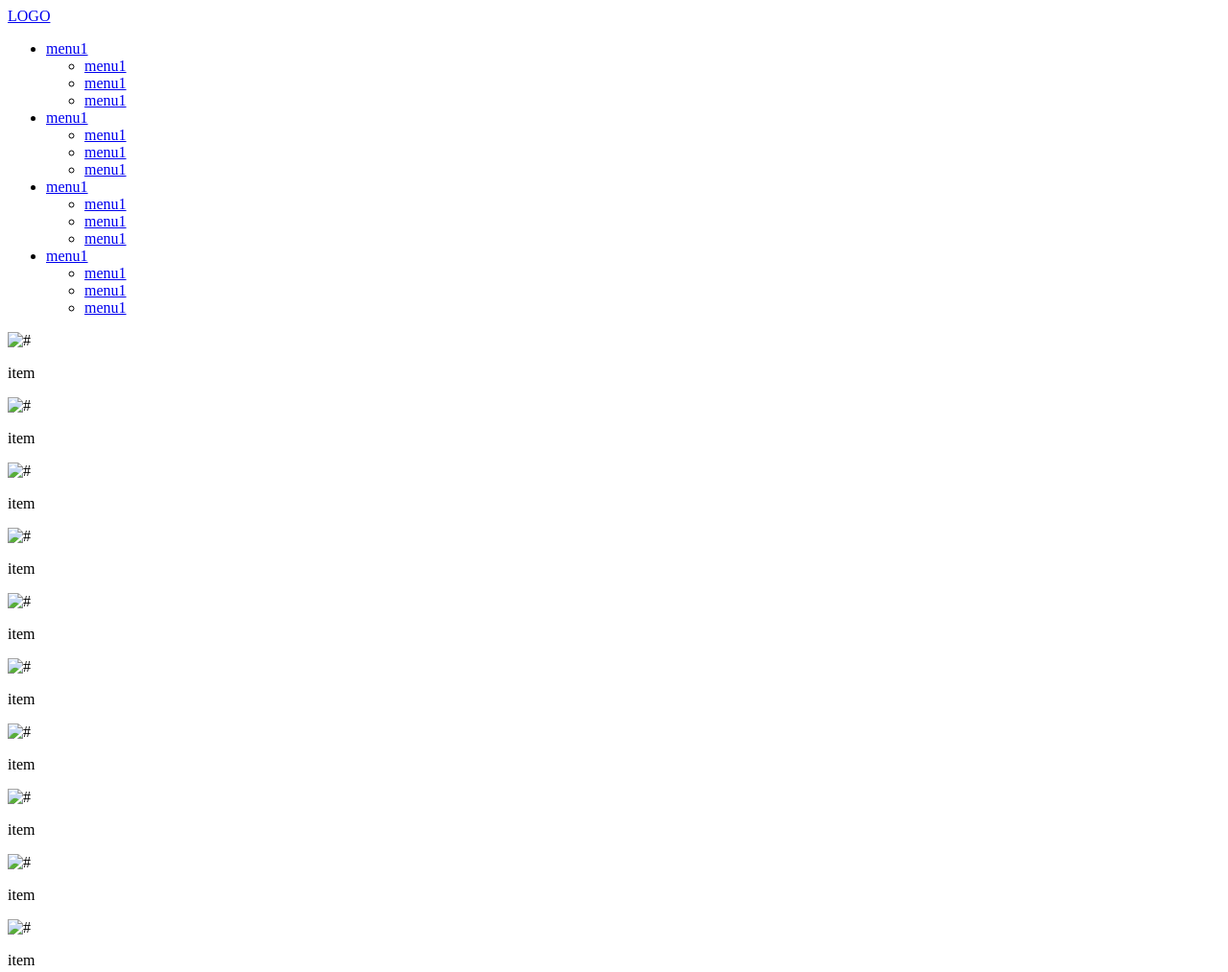
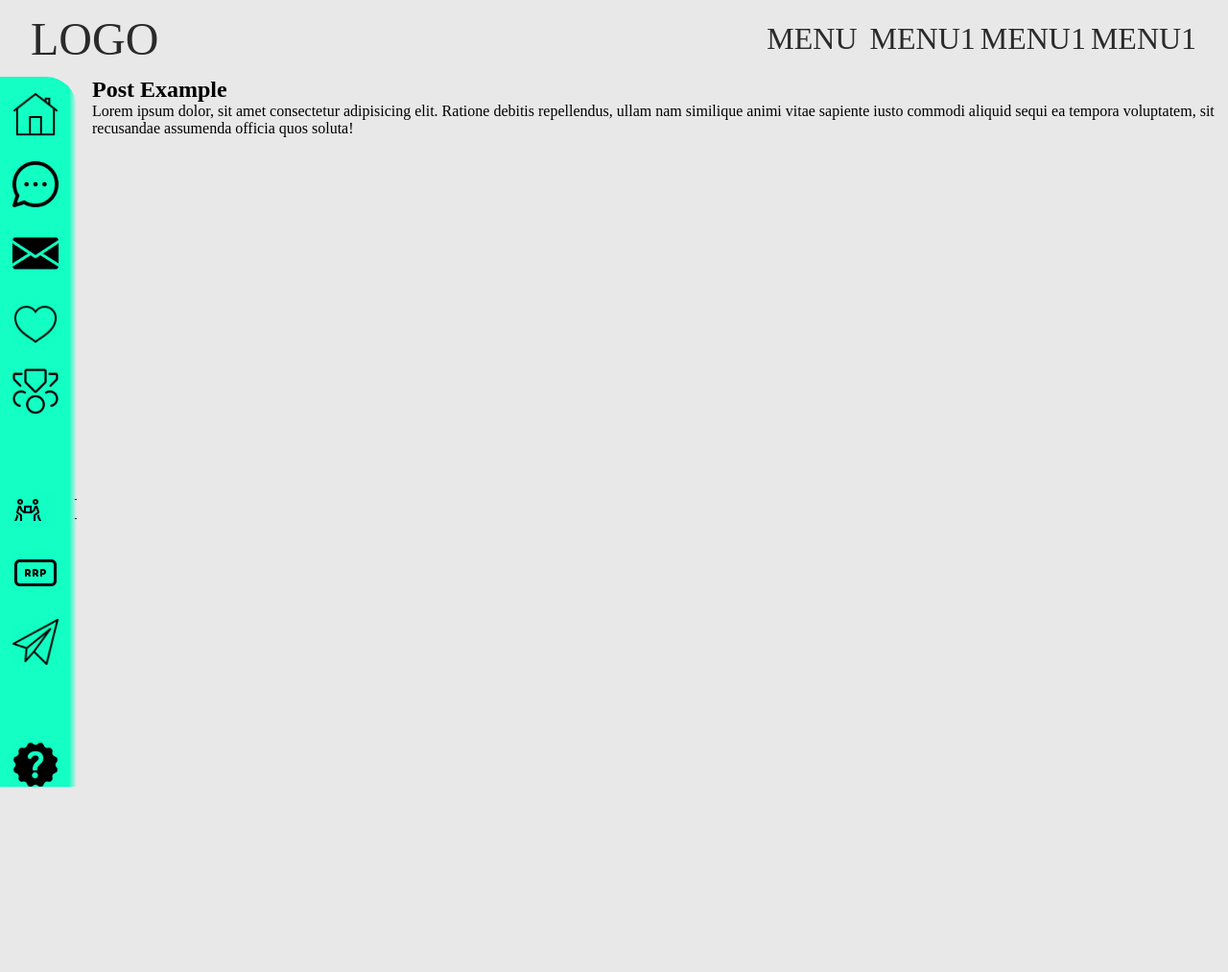
Before and after one commit to Estarlin21/project-desing, a plain HTML site: page desing-6/index.html in a window 1280 px wide. Shown: the whole page at 96% size. After the commit the page ends 820 px from the top, so only its background shows below. Drawn offline with Linux system fonts and the light colour scheme.

Commit message:
add menu, lateral-menu and the first content in desing 6(blog)

```diff
--- /dev/null
+++ b/desing-6/css/style.css
@@ -0,0 +1,167 @@
+:root {
+    --textColor: #2a2a2a;
+    --bgColor: #e8e8e8;
+    --prymary: #1AFF12;
+    --secondary: #952BFF;
+    --danger: #FF5824;
+    --extra: #FDFF05;
+    --complementary: #13FFC3;
+}
+
+@property --color {
+    syntax: '<color>';
+    initial-value: #13FFC3;
+    inherits: false;
+}
+
+* {
+    border: 0;
+    margin: 0;
+    padding: 0;
+    box-sizing: border-box;
+
+}
+
+body {
+    background-color: var(--bgColor);
+}
+
+/*Header*/
+header {
+    display: flex;
+    width: 100vw;
+    justify-content: space-between;
+    padding: .5rem 2rem;
+}
+
+.logo {
+    display: grid;
+    place-items: center;
+}
+
+.logo a {
+    font-size: 3rem;
+    text-decoration: none;
+    color: var(--textColor);
+}
+
+.nav>ul {
+    height: 4rem;
+    display: flex;
+    align-items: center;
+    vertical-align: middle;
+    justify-content: space-around;
+    gap: .2rem;
+}
+
+
+.nav li {
+    list-style: none;
+    display: block;
+    width: 7rem;
+    height: 2.5rem;
+}
+
+.nav a {
+    text-transform: uppercase;
+    text-decoration: none;
+    display: grid;
+    font-size: 2rem;
+    place-items: center;
+    color: var(--textColor);
+    width: 100%;
+    height: 100%;
+    transition: color 1s;
+}
+
+.nav>ul>li>a{
+    border-radius: 1rem 1rem 0 0;
+}
+
+.nav li ul li:last-child a{
+    border-radius: 0 0 1rem 1rem;
+}
+
+.nav>ul>li {
+    position: relative;
+    background-color: var(--bgColor);
+}
+
+.nav li>ul {
+    top: 0;
+    margin-top: 2rem;
+    padding-top: 1rem;
+    gap: .5rem;
+    display: flex;
+    flex-direction: column;
+    opacity: 0;
+    z-index: -10;
+    position: absolute;
+    transition: opacity 1s;
+}
+
+.nav ul li:hover ul {
+    opacity: 1;
+    z-index: 0;
+}
+
+.nav a:hover{
+    color: #1AFF12;
+}
+
+
+/*content container*/
+.content-container {
+    margin-left: 6rem;
+}
+
+/*Lateral*/
+.lateral {
+    border-top-right-radius: 2rem;
+    padding-top: 1rem;
+    padding-left: .8rem;
+    overflow-x: hidden;
+    height: calc(100vh - 60px);
+    background: linear-gradient(90deg,
+            var(--complementary) 90%,
+            transparent);
+    transition: 1s;
+    display: flex;
+    flex-direction: column;
+    gap: 5rem;
+    position: absolute;
+    left: 0;
+    width: 5rem;
+}
+
+.lateral section {
+    display: flex;
+    flex-direction: column;
+    gap: 1.5rem;
+}
+
+.lateral img {
+    width: 3rem;
+}
+
+.lateral a {
+    text-decoration: none;
+    color: var(--textColor);
+    display: flex;
+    gap: 2rem;
+    place-items: center;
+    font-size: 2rem;
+    transition: linear --color .8s;
+    background: linear-gradient(90deg,
+            transparent,
+            var(--color) 10%,
+            transparent 70%);
+}
+
+.lateral a:hover {
+    --color: var(--prymary);
+}
+
+.lateral:hover {
+    width: 20vw;
+}
--- a/desing-6/index.html
+++ b/desing-6/index.html
@@ -4,6 +4,7 @@
 <head>
     <meta charset="UTF-8">
     <meta http-equiv="X-UA-Compatible" content="IE=edge">
+    <link rel="stylesheet" href="css/style.css">
     <meta name="viewport" content="width=device-width, initial-scale=1.0">
     <title>Blog</title>
 </head>
@@ -15,7 +16,7 @@
         </div>
         <nav class="nav">
             <ul>
-                <li><a href="#">menu1</a>
+                <li><a href="#">menu</a>
                     <ul>
                         <li><a href="#">menu1</a></li>
                         <li><a href="#">menu1</a></li>
@@ -53,61 +54,65 @@
 
         <div class="lateral">
             <section>
-                <div>
-                    <img src="" alt="#">
-                    <p>item</p>
-                </div>
-                <div>
-                    <img src="" alt="#">
-                    <p>item</p>
-                </div>
-                <div>
-                    <img src="" alt="#">
-                    <p>item</p>
-                </div>
-                <div>
-                    <img src="" alt="#">
-                    <p>item</p>
-                </div>
-                <div>
-                    <img src="" alt="#">
-                    <p>item</p>
-                </div>
+                <a href="#">
+                    <img src="img/home.png" alt="#">
+                    <p>Home</p>
+                </a>
+                <a href="#">
+                    <img src="img/messenger.png" alt="#">
+                    <p>Message</p>
+                </a>
+                <a href="#">
+                    <img src="img/email.png" alt="#">
+                    <p>Email</p>
+                </a>
+                <a href="#">
+                    <img src="img/heart.png" alt="#">
+                    <p>Heart</p>
+                </a>
+                <a href="#">
+                    <img src="img/medals.png" alt="#">
+                    <p>Awards</p>
+                </a>
             </section>
             <section>
-                <div>
-                    <img src="" alt="#">
-                    <p>item</p>
-                </div>
-                <div>
-                    <img src="" alt="#">
-                    <p>item</p>
-                </div>
-                <div>
-                    <img src="" alt="#">
-                    <p>item</p>
-                </div>
+                <a href="#">
+                    <img src="img/people.png" alt="#">
+                    <p>Fiends</p>
+                </a>
+                <a href="#">
+                    <img src="img/rrp.png" alt="#">
+                    <p>RRP</p>
+                </a>
+                <a href="#">
+                    <img src="img/plane.png" alt="#">
+                    <p>Send</p>
+                </a>
             </section>
             <section>
-                <div>
-                    <img src="" alt="#">
-                    <p>item</p>
-                </div>
-                <div>
-                    <img src="" alt="#">
-                    <p>item</p>
-                </div>
+                <a href="#">
+                    <img src="img/question.png" alt="#">
+                    <p>Help</p>
+                </a>
+                <a href="#">
+                    <img src="img/settings.png" alt="#">
+                    <p>Config</p>
+                </a>
             </section>
         </div>
 
         <main>
             <section>
-
+                <div>
+                    <h1>Post Example</h1>
+                    <p >Lorem ipsum dolor,
+                        sit amet consectetur adipisicing elit. Ratione debitis repellendus,
+                        ullam nam similique animi vitae sapiente iusto commodi aliquid sequi
+                        ea tempora voluptatem,
+                        sit recusandae assumenda officia quos soluta!
+                    </p>
+                </div>
             </section>
-            <section></section>
-            <section></section>
-            <section></section>
-            <section></section>
         </main>
     </div>
 
```
Also changed, not shown: desing-6/img/email.png (added), desing-6/img/heart.png (added), desing-6/img/home.png (added), desing-6/img/instagram.png (added), desing-6/img/logout.png (added), desing-6/img/medals.png (added), desing-6/img/messenger.png (added), desing-6/img/note.png (added), desing-6/img/people.png (added), desing-6/img/plane.png (added), desing-6/img/question.png (added), desing-6/img/rrp.png (added), desing-6/img/settings.png (added), desing-6/img/shield.png (added), 2 more files.
